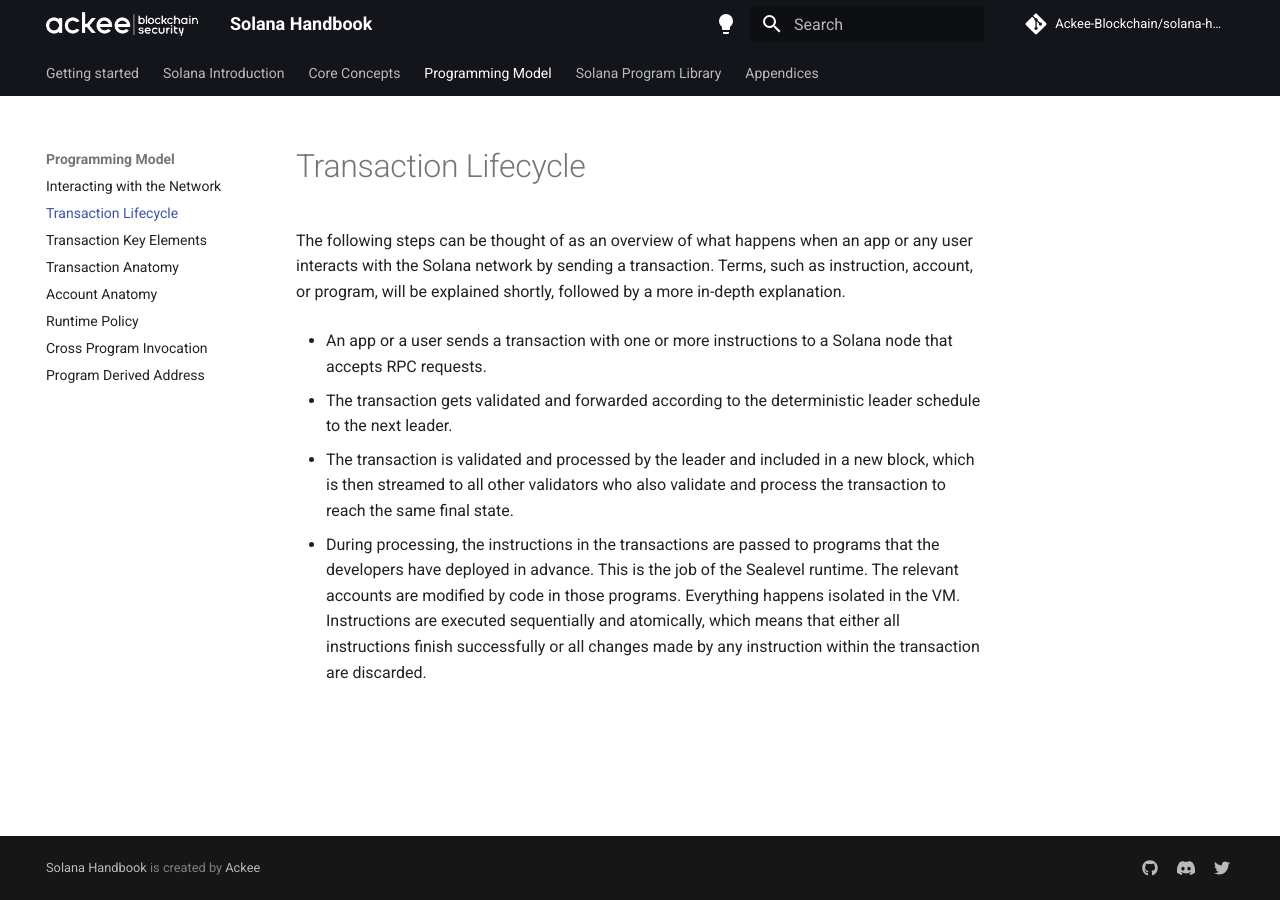
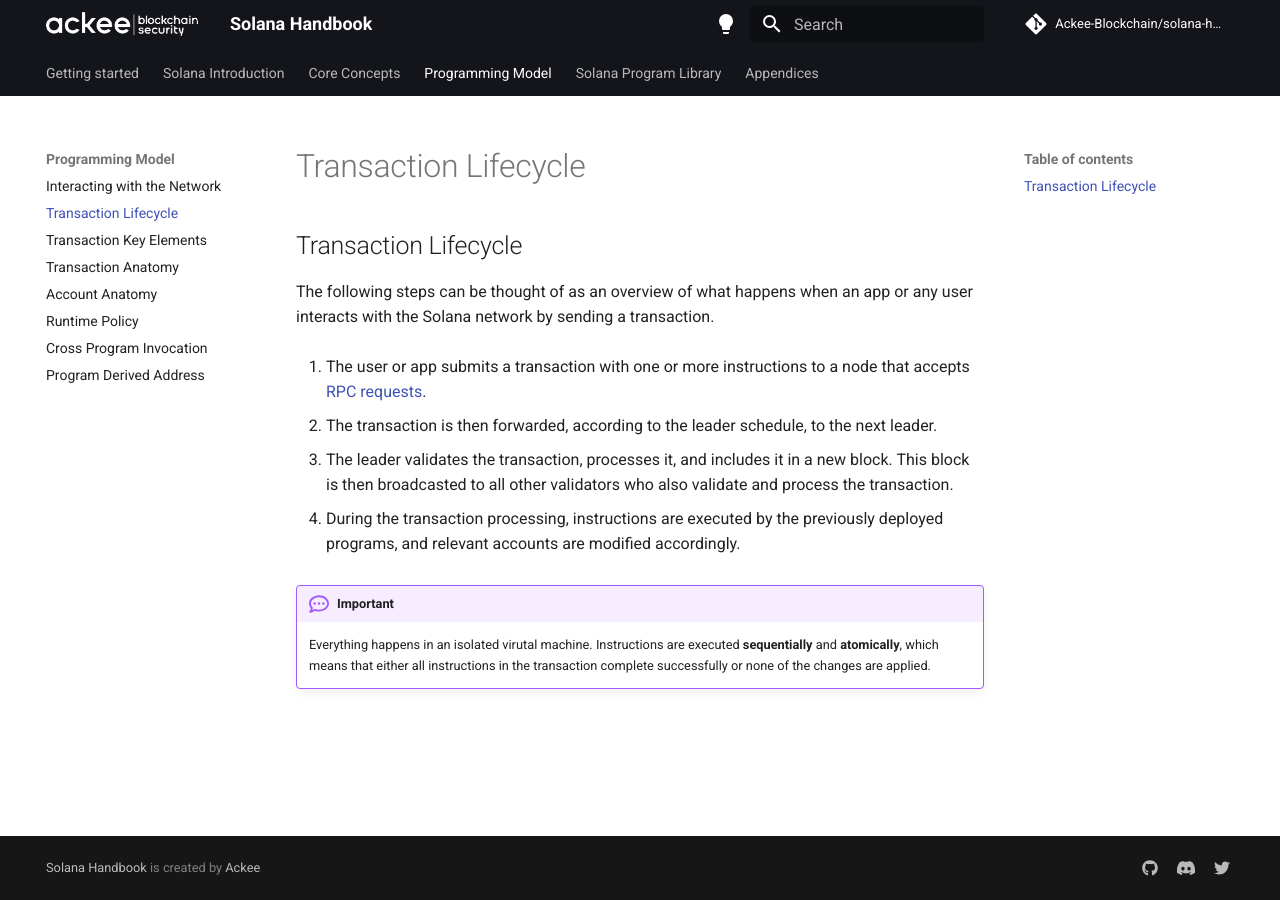
Before and after one commit to vmpyre/solana-handbook, an MkDocs documentation site: the page built from docs/handbook/chapter3/transaction-lifecycle.md, in a window 1280 px wide. Built offline with MkDocs 1.6.1 and Material for MkDocs 9.7.7, drawn with Linux system fonts in a browser that asks for light colours; comment, search, counter and statistics services are not loaded.

Commit message:
update transaction lifecycle

```diff
--- a/docs/handbook/chapter3/transaction-lifecycle.md
+++ b/docs/handbook/chapter3/transaction-lifecycle.md
@@ -1,9 +1,15 @@
-The following steps can be thought of as an overview of what happens when an app or any user interacts with the Solana network by sending a transaction. Terms, such as instruction, account, or program, will be explained shortly, followed by a more in-depth explanation.
+## Transaction Lifecycle
 
-- An app or a user sends a transaction with one or more instructions to a Solana node that accepts RPC requests.
+The following steps can be thought of as an overview of what happens when an app or any user interacts with the Solana network by sending a transaction.
 
-- The transaction gets validated and forwarded according to the deterministic leader schedule to the next leader.
+1. The user or app submits a transaction with one or more instructions to a node that accepts [RPC requests](./interacting-with-the-network.md).
 
-- The transaction is validated and processed by the leader and included in a new block, which is then streamed to all other validators who also validate and process the transaction to reach the same final state.
+2. The transaction is then forwarded, according to the leader schedule, to the next leader.
 
-- During processing, the instructions in the transactions are passed to programs that the developers have deployed in advance. This is the job of the Sealevel runtime. The relevant accounts are modified by code in those programs. Everything happens isolated in the VM. Instructions are executed sequentially and atomically, which means that either all instructions finish successfully or all changes made by any instruction within the transaction are discarded.
+3. The leader validates the transaction, processes it, and includes it in a new block. This block is then broadcasted to all other validators who also validate and process the transaction.
+
+4. During the transaction processing, instructions are executed by the previously deployed programs, and relevant accounts are modified accordingly.
+
+!!! important
+
+    Everything happens in an isolated virutal machine. Instructions are executed **sequentially** and **atomically**, which means that either all instructions in the transaction complete successfully or none of the changes are applied.
```
Also changed, not shown: docs/handbook/chapter3/interacting-with-the-network.md (+1 -1 lines).
